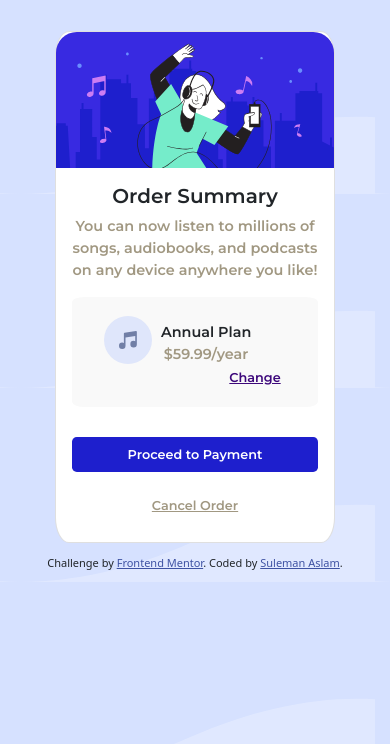
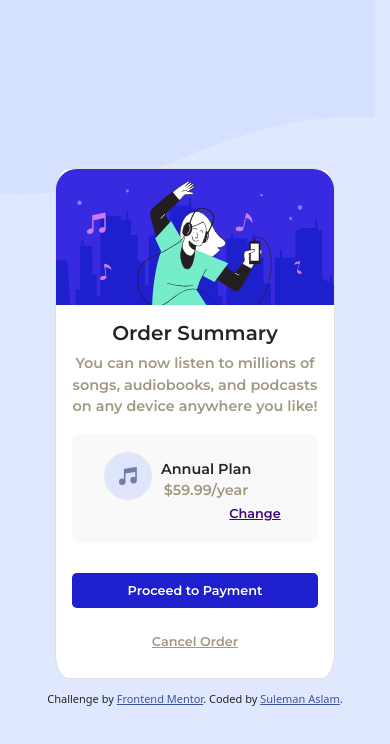
Before and after one commit to maliksulemanaslam/order-summary-component, a plain HTML site: page index.html in a window 390 px wide. Drawn offline with nearby package versions, Linux system fonts and the light colour scheme.

Commit message:
Add files via upload

```diff
--- a/styles.css
+++ b/styles.css
@@ -1,16 +1,22 @@
-
 body {
   background-image: url("images/pattern-background-desktop.svg");
   background-color: hsl(225, 100%, 94%);
+  background-repeat: no-repeat;
+  display: flex;
+  flex-direction: column;
+  justify-content: center;
+  align-items: center;
+  height: 100vh;
 }
 
 span {
   color: #A19882;
 }
 
- #main-card{
+#main-card {
   padding: 6% 36% 3% 36%;
 }
+
 .card {
   text-align: center;
 }
@@ -21,11 +27,11 @@ span {
 }
 
 .rounded-top {
-    border-top-left-radius: 1.3rem!important;
-    border-top-right-radius: 1.3rem!important;
+  border-top-left-radius: 1.3rem !important;
+  border-top-right-radius: 1.3rem !important;
 }
 
-.card-title{
+.card-title {
   font-family: 'Montserrat', sans-serif;
 }
 
@@ -104,14 +110,13 @@ span {
 }
 
 /* Hover states */
-
 .card-link:hover {
   color: #C490E4;
 }
 
 .payment-button:hover {
   background-color: #5D54A4;
-  box-shadow: 0 12px 16px 0 rgba(0,0,0,0.24), 0 17px 50px 0 rgba(0,0,0,0.19);
+  box-shadow: 0 12px 16px 0 rgba(0, 0, 0, 0.24), 0 17px 50px 0 rgba(0, 0, 0, 0.19);
 }
 
 .cancel-link:hover {
@@ -124,27 +129,35 @@ span {
   body {
     background-image: url("images/pattern-background-mobile.svg");
     background-color: hsl(225, 100%, 94%);
+    background-repeat: no-repeat;
+    display: flex;
+    flex-direction: column;
+    justify-content: center;
+    align-items: center;
+    height: 100vh;
   }
 }
 
 @media (max-width: 1276px) {
-  #main-card{
+  #main-card {
     padding: 6% 32% 3% 32%;
   }
 }
 
 @media (max-width: 1192px) and (min-width:500px) {
-  #main-card{
+  #main-card {
     padding: 8% 25% 3% 25%;
   }
 }
+
 @media (max-width: 722px) and (min-width:500px) {
-  #main-card{
+  #main-card {
     padding: 8% 18% 3% 18%;
   }
 }
+
 @media (max-width: 500px) {
-  #main-card{
+  #main-card {
     padding: 8% 14% 3% 14%;
   }
 }
```
Lines whose indentation alone changed are shown as unchanged.
